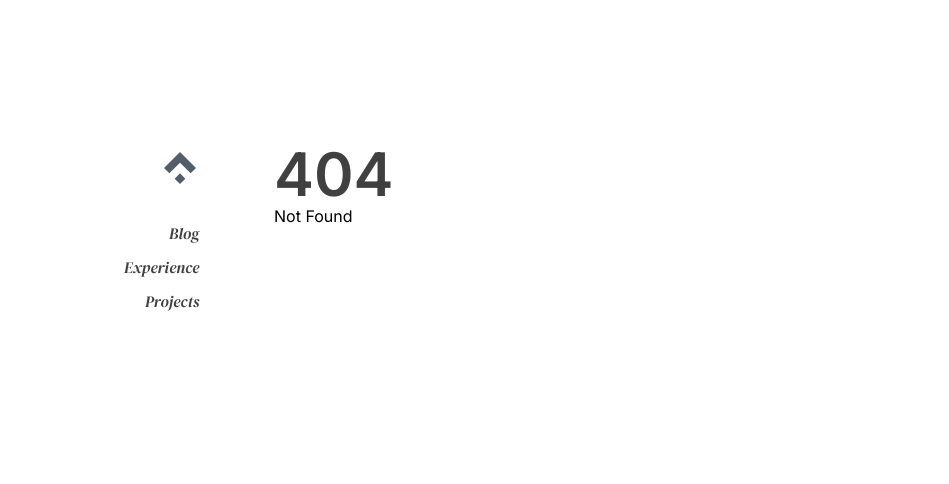
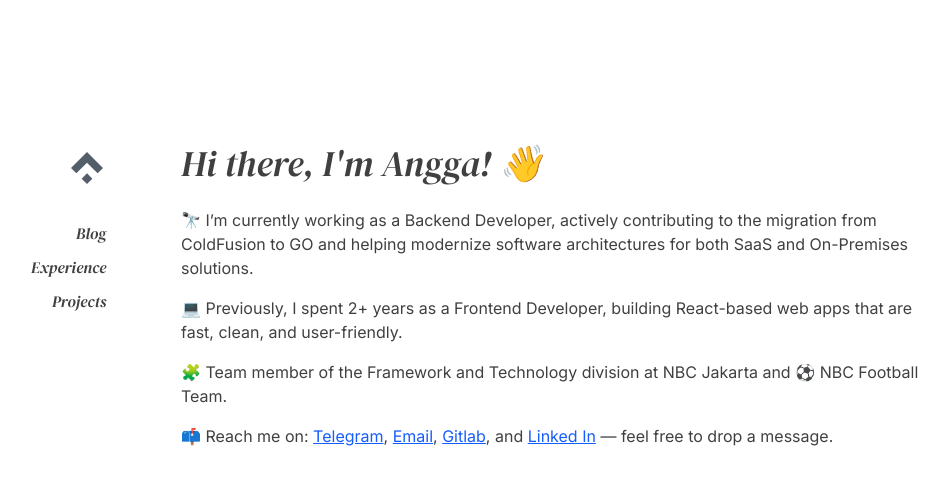
Before and after one commit to anggarobo/0, a SvelteKit app: page /dev/1 in a window 1280 px wide. Before the commit this address had no page. Shown: the top 484 px of the page, without its empty margins (161-1110 px from the left). Built offline with nearby package versions, Linux system fonts and the light colour scheme; a web font is replaced by a local one.

Commit message:
update dev/dataon

```diff
--- a/src/routes/+layout.svelte
+++ b/src/routes/+layout.svelte
@@ -13,14 +13,14 @@
 			return [
 				{ label: 'Blog', path: '/blog' },
 				{ label: 'Experience', path: '/experience' },
-				{ label: 'Projects', path: '/projects' },
-			]
+				{ label: 'Projects', path: '/projects' }
+			];
 		}
-		return [{ label: 'Back', path: '/dev/dataon/dde' }]
+		return [{ label: 'DDE', path: '/dev/dataon/dde' }];
 	});
 	const toRootDev = () => {
-		window.location.href = 'dev/dataon'
-	}
+		window.location.href = 'dev/dataon';
+	};
 </script>
 
 <svelte:head>
@@ -48,7 +48,7 @@
 							/>
 						</a>
 					{:else}
-						<button class="cursor-pointer" onclick={toRootDev} >
+						<button class="cursor-pointer" onclick={toRootDev}>
 							<img
 								alt="angga"
 								class="opacity-85 group-hover:opacity-100 dark:brightness-500"
@@ -62,7 +62,7 @@
 					class="fade relative flex scroll-pr-6 flex-row items-start overflow-scroll pb-0 md:relative md:flex-col md:overflow-auto md:px-0"
 				>
 					<div
-						class={`mt-2 mb-2 flex flex-row items-end gap-4 space-x-0 md:mt-0 md:flex-col md:gap-0 ${isDevCo ? 'pl-10' : 'pr-10'}`}
+						class={`mt-2 mb-2 flex flex-row items-end gap-4 space-x-0 md:mt-0 md:flex-col md:gap-0 ${isDevCo ? 'md:pl-10 pr-10' : 'pr-10'}`}
 					>
 						{#each menu as item (item.path)}
 							<a
--- /dev/null
+++ b/src/routes/dev/[slug]/+page.svelte
@@ -0,0 +1,37 @@
+<h3 class="page-title">Hi there, I'm Angga! 👋</h3>
+<section class="mt-6">
+	<ul>
+		<li>
+			🔭 I’m currently working as a Backend Developer, actively contributing to the migration from
+			ColdFusion to GO and helping modernize software architectures for both SaaS and On-Premises
+			solutions.
+		</li>
+		<li>
+			💻 Previously, I spent 2+ years as a Frontend Developer, building React-based web apps that
+			are fast, clean, and user-friendly.
+		</li>
+		<li>
+			🧩 Team member of the Framework and Technology division at NBC Jakarta and ⚽ NBC Football
+			Team.
+		</li>
+		<li>
+			📫 Reach me on:
+			<a class="text-blue-600 underline hover:text-indigo-600" href="https://t.me/antiklenik"
+				>Telegram</a
+			>,
+			<a
+				class="text-blue-600 underline hover:text-indigo-600"
+				href="mailto:angga.prabowo@dataon.com">Email</a
+			>,
+			<a
+				class="text-blue-600 underline hover:text-indigo-600"
+				href="https://gitlab.dataon.com/angga/">Gitlab</a
+			>, and
+			<a
+				class="text-blue-600 underline hover:text-indigo-600"
+				href="https://linkedin.com/in/anggarobo/">Linked In</a
+			>
+			— feel free to drop a message.
+		</li>
+	</ul>
+</section>
--- a/src/routes/dev/[slug]/documentation/[docId]/+page.server.ts
+++ b/src/routes/dev/[slug]/documentation/[docId]/+page.server.ts
@@ -4,9 +4,7 @@ import { error } from '@sveltejs/kit';
 import TurndownService from 'turndown';
 import { google } from 'googleapis';
 
-const {
-	GOOGLE_API_KEY
-} = env;
+const { GOOGLE_API_KEY } = env;
 
 export const load: PageServerLoad = async ({ /** cookies, */ params }) => {
 	try {
```
